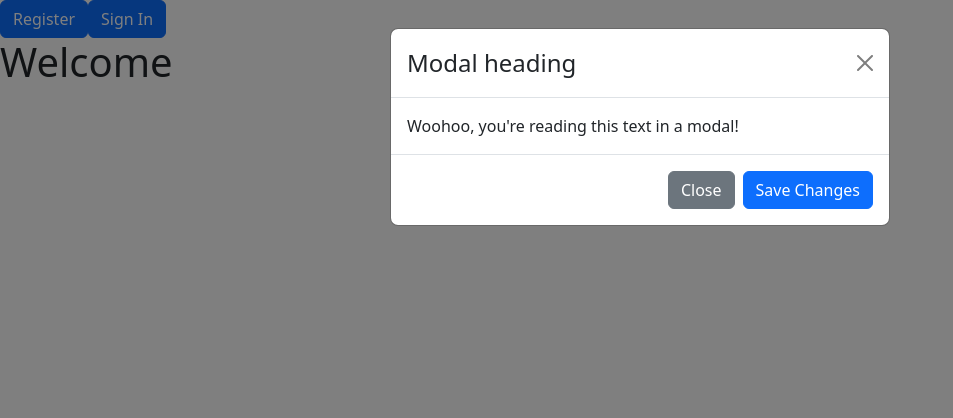
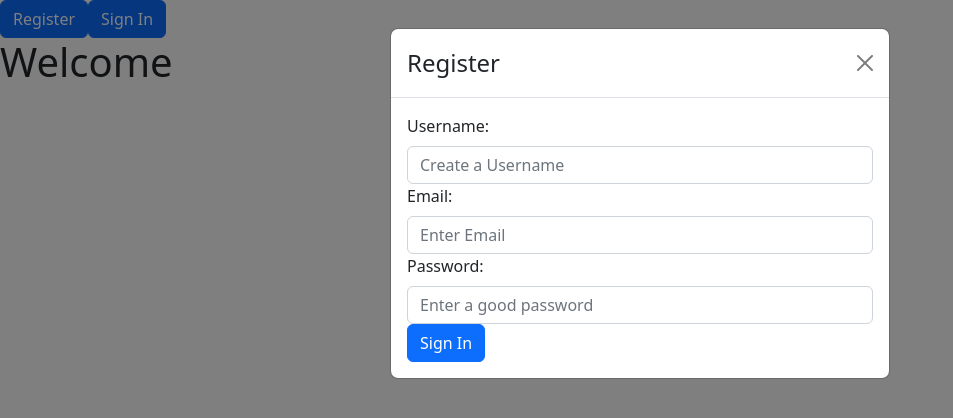
Before and after one commit to ShnanignFlanign/better-budget-frontend, a React (Create React App) app: page / in a window 1280 px wide. Both pictures are taken after a click on the button "Register". Shown: the top 418 px of the page, without its empty margins (0-953 px from the left). Built offline with nearby package versions, Linux system fonts and the light colour scheme.

Commit message:
all PUT routes work

```diff
--- a/src/App.js
+++ b/src/App.js
@@ -130,7 +130,43 @@ function App() {
       }
   }
 
-  const acctPut = () => {}
+  const acctPut = async(e, id) => {
+    e.preventDefault()
+      console.log('Account Put')
+        console.log(e.target.name.value, e.target.balance.value)
+        const url = process.env.REACT_APP_BACKEND_URL + '/portal/accounts/' + id
+        const editedAcctBody = {
+          name: (e.target.name.value)
+            ? e.target.name.value : e.target.name.placeholder,
+          balance: (e.target.balance.value)
+            ? e.target.balance.value : e.target.balance.placeholder
+        }
+        console.log(editedAcctBody)
+        try {
+          await fetch(url, {
+            method: 'PUT',
+            body: JSON.stringify(editedAcctBody),
+            credentials: "include",
+            headers: {
+              'Content-Type': 'application/json'
+            }
+          })
+          .then(res => {
+            if(res.status === 200) {
+              return res.json()
+            } else {
+              console.log('RES STATUS NOT 200')
+              return []
+            }
+          }).then(data => {
+              console.log(data.data)
+              acctsGet()
+          })
+        }
+        catch (err) {
+          console.log('Error => ', err);
+        }
+  }
 
   const acctDel = () => {}
 
@@ -144,7 +180,7 @@ function App() {
 
       { accts.map((acct, i) => {
         return(
-        <Account acctsGet={acctsGet} key={acct.id} acct={acct}></Account>
+        <Account acctsGet={acctsGet} key={acct.id} acct={acct} acctPut={acctPut}></Account>
         )
       })}
       {/* Put logged in view vs logged out view in one terinary operator. No need for user portal component or AcctItem component. Welcome Component can just show example accounts */}
--- a/src/components/Acct.js
+++ b/src/components/Acct.js
@@ -4,6 +4,7 @@ import Modal from 'react-bootstrap/Modal';
 import Deposit from './Deposit';
 import Transaction from './Transaction';
 import History from './History';
+import EditAcct from './EditAcct';
 
 
 const Account = (props) => {
@@ -264,7 +265,7 @@ const Account = (props) => {
 
             <Col>
               <ButtonGroup>
-                <Button variant="outline-danger" onClick={handleShow}>Edit</Button>
+                <EditAcct acct={props.acct} id={props.acct.id} acctPut={props.acctPut} />
                 <Button variant="outline-danger">Delete</Button>
               </ButtonGroup>
             </Col>
--- a/src/components/EditAcct.js
+++ b/src/components/EditAcct.js
@@ -0,0 +1,57 @@
+import React, {useState} from 'react'
+import Button from 'react-bootstrap/Button';
+import Modal from 'react-bootstrap/Modal';
+import Form from 'react-bootstrap/Form'
+
+const EditAcct = (props) => {
+    // START MODAL STATE //
+    const [show, setShow] = useState(false);
+    const handleClose = () => setShow(false);
+    const handleShow = () => setShow(true);
+    // END MODAL STATE //
+
+    const emptyForm = {name: '', balance: ''}
+    const [form, setForm] = useState(emptyForm)
+
+    const handleChange = (e) => {
+        setForm((prev) => ({...form, [e.target.name]: e.target.value}))
+    }
+
+    const handleSubmit = (e) => {
+        e.preventDefault()
+        props.acctPut(e, props.id)
+        setForm({
+          name: '',
+          amount: '',
+        })
+        handleClose()
+    }
+    return(
+<>
+      <Button variant="outline-danger" onClick={handleShow}>
+        Edit
+      </Button>
+
+      <Modal show={show} onHide={handleClose}>
+        <Modal.Header closeButton>
+          <Modal.Title>Edit Account</Modal.Title>
+        </Modal.Header>
+        <Modal.Body>
+        <Form onSubmit={handleSubmit}>
+            <Form.Group>
+                <Form.Label htmlFor="name">Name: </Form.Label>
+                <Form.Control type="text" id="name" name="name" onChange={handleChange} placeholder={props.acct.name} />
+            </Form.Group>
+            <Form.Group>
+                <Form.Label htmlFor="balance">Balance: </Form.Label>
+                <Form.Control type="text" id="balance" name="balance" onChange={handleChange} placeholder={props.acct.balance} />
+            </Form.Group>
+            <Button variant="primary" type="submit">Confirm</Button>
+            </Form>
+        </Modal.Body>
+      </Modal>
+    </>
+    )
+}
+
+export default EditAcct
--- a/src/components/EditDep.js
+++ b/src/components/EditDep.js
@@ -44,7 +44,7 @@ const EditDep = (props) => {
             </Form.Group>
             <Form.Group>
                 <Form.Label htmlFor="amount">Amount: </Form.Label>
-                <Form.Control type="amount" id="amount" name="amount" onChange={handleChange} placeholder={props.dep.amount} />
+                <Form.Control type="text" id="amount" name="amount" onChange={handleChange} placeholder={props.dep.amount} />
             </Form.Group>
             <Button variant="primary" type="submit">Confirm</Button>
             </Form>
--- a/src/components/Header.js
+++ b/src/components/Header.js
@@ -1,5 +1,5 @@
 import React, {useState} from 'react';
-import {Nav,Button,Navbar,Container,Image} from "react-bootstrap";
+import {Nav,Button} from "react-bootstrap";
 import Register from './Register';
 import Signin from './Signin';
 import AddAcct from './AddAcct';
--- a/src/components/Register.js
+++ b/src/components/Register.js
@@ -1,12 +1,33 @@
 import React, { useState } from 'react';
 import Button from 'react-bootstrap/Button';
 import Modal from 'react-bootstrap/Modal';
+import Form from 'react-bootstrap/Form'
 
-const Register = () => {
+const Register = (props) => {
   const [show, setShow] = useState(false);
 
   const handleClose = () => setShow(false);
   const handleShow = () => setShow(true);
+
+  //START FORM STATE
+  const emptyForm = {username: '', email: '', password: ''}
+  const [form, setForm] = useState(emptyForm)
+
+  const handleChange = (e) => {
+    setForm((prev) => ({...form, [e.target.name]: e.target.value}))
+  }
+
+  const handleSubmit = (e) => {
+    e.preventDefault()
+    props.userReg(e)
+    setForm({
+      username: '',
+      email: '',
+      password: ''
+    })
+    handleClose()
+  }
+// END USER LOGIN STATE //
 
   return (
     <>
@@ -16,17 +37,25 @@ const Register = () => {
 
       <Modal show={show} onHide={handleClose}>
         <Modal.Header closeButton>
-          <Modal.Title>Modal heading</Modal.Title>
+          <Modal.Title>Register</Modal.Title>
         </Modal.Header>
-        <Modal.Body>Woohoo, you're reading this text in a modal!</Modal.Body>
-        <Modal.Footer>
-          <Button variant="secondary" onClick={handleClose}>
-            Close
-          </Button>
-          <Button variant="primary" onClick={handleClose}>
-            Save Changes
-          </Button>
-        </Modal.Footer>
+        <Modal.Body>
+          <Form onSubmit={handleSubmit}>
+            <Form.Group>
+              <Form.Label htmlFor="username">Username: </Form.Label>
+              <Form.Control type="text" id="username" name="username" placeholder="Create a Username" onChange={handleChange}/>
+            </Form.Group>
+            <Form.Group>
+              <Form.Label htmlFor="email">Email: </Form.Label>
+              <Form.Control type="text" id="email" name="email" placeholder="Enter Email" onChange={handleChange}/>
+            </Form.Group>
+            <Form.Group>
+              <Form.Label htmlFor="password">Password: </Form.Label>
+              <Form.Control type="password" id="password" name="password" placeholder="Enter a good password" onChange={handleChange}/>
+            </Form.Group>
+              <Button variant="primary" type="submit">Sign In</Button>
+          </Form>
+        </Modal.Body>
       </Modal>
     </>
   );
```
